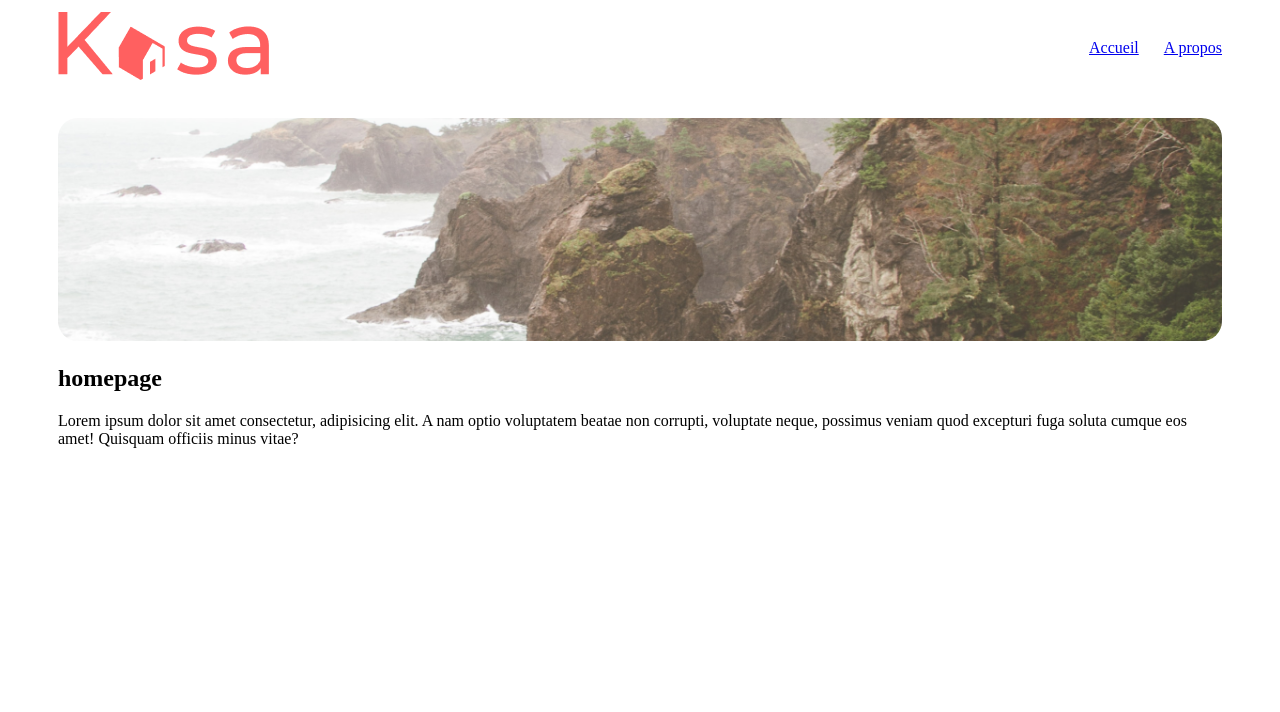
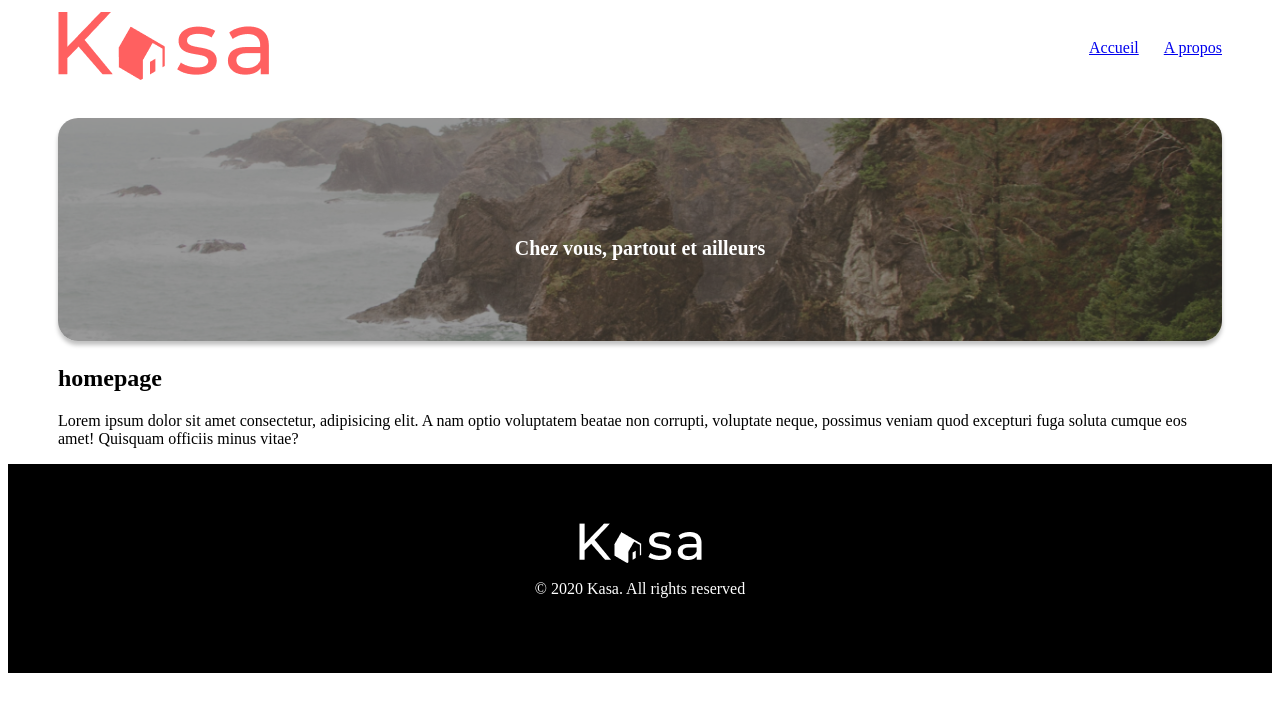
Before and after one commit to jkdev91/Kasa, a React (Vite) app: page / in a window 1280 px wide. Shown: the top 712 px of the page. Built offline with nearby package versions, Linux system fonts and the light colour scheme.

Commit message:
modify banner component

```diff
--- a/src/components/Banner.jsx
+++ b/src/components/Banner.jsx
@@ -5,6 +5,7 @@ const Banner = () => {
     return (
       <div className="banner-countainer">
       <img src="../images/Image source 1.png" alt="banner photo 1" />
+      <h2 className="banner-text">Chez vous, partout et ailleurs</h2>
 
       </div>
     )
--- a/src/layouts/RootLayout.jsx
+++ b/src/layouts/RootLayout.jsx
@@ -1,4 +1,5 @@
 import Header from "../components/Header"
+import Footer from "../components/Footer"
 import { Outlet } from "react-router-dom"
 
 const RootLayout = () => {
@@ -9,6 +10,7 @@ const RootLayout = () => {
         <main className="mainbody">
           <Outlet />
         </main>
+       <Footer />
 
       </>
 
--- a/src/main.scss
+++ b/src/main.scss
@@ -1,3 +1,4 @@
 @use './sass/header.scss';
 @use './sass/banner.scss';
 @use './sass/root.scss';
+@use './sass/footer.scss';
--- a/src/sass/banner.scss
+++ b/src/sass/banner.scss
@@ -1,16 +1,30 @@
 
 .banner-countainer {
-    max-width: 1240px;
-    border: 1px;
+    // max-width: 1240px;
+    // border: 1px;
     box-sizing: border-box;
-
-
+    border-radius: 20px;
+    position: relative;
 
     img {
         width: 100%;
         height: 223px;
         object-fit: cover;
         border-radius: 20px;
+        box-shadow: 0px 4px 4px 0px rgba(0, 0, 0, 0.25);
+        filter: brightness(60%);
+    }
+
+    .banner-text {
+        position: absolute;
+        top: 50%;
+        left: 50%;
+        transform: translate(-50%, -50%);
+        font-size: 20px;
+
+
+        color: white;
+
     }
 
 }
--- a/src/sass/header.scss
+++ b/src/sass/header.scss
@@ -1,7 +1,7 @@
 
 header {
     display: flex;
-    max-width: 1240px;
+    // max-width: 1240px
     height: 80px;
     justify-content: space-between;
     align-items: center;
@@ -15,6 +15,8 @@ header {
 
         li {
             list-style: none;
+            text-decoration: none;
+
 
         }
     }
```
